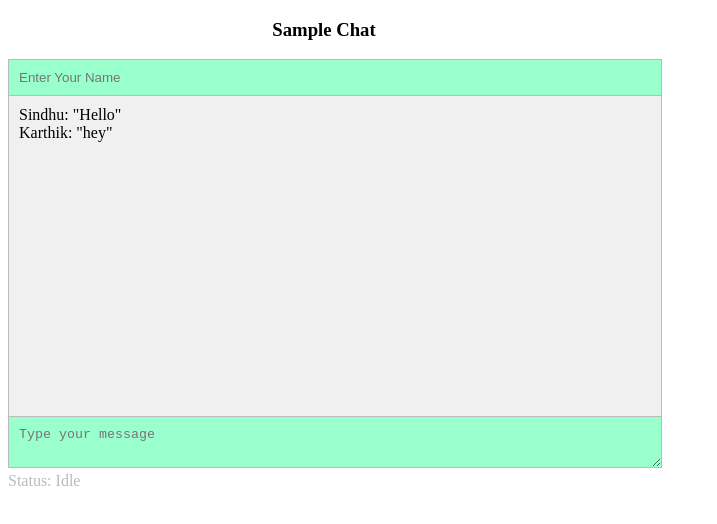
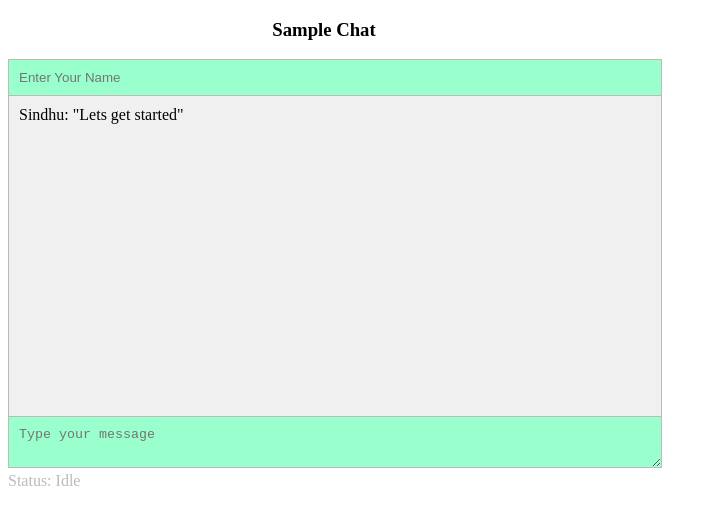
Before and after one commit to sindhurav18/chat, a website: page index.html in a window 1280 px wide. Shown: the whole page, without its empty margins (0-717 px from the left). Drawn offline with nearby package versions, Linux system fonts and the light colour scheme; no server answers.

Commit message:
lets get started

```diff
--- a/index.html
+++ b/index.html
@@ -15,8 +15,7 @@
             <input type="text" class="chat-name" placeholder="Enter Your Name">
             <div class="chat-messages">
             <div class="chat-message">
-            Sindhu: "Hello" <br>
-            Karthik: "hey" <br>
+            Sindhu: "Lets get started" <br>
             </div>
             </div>
 
```
